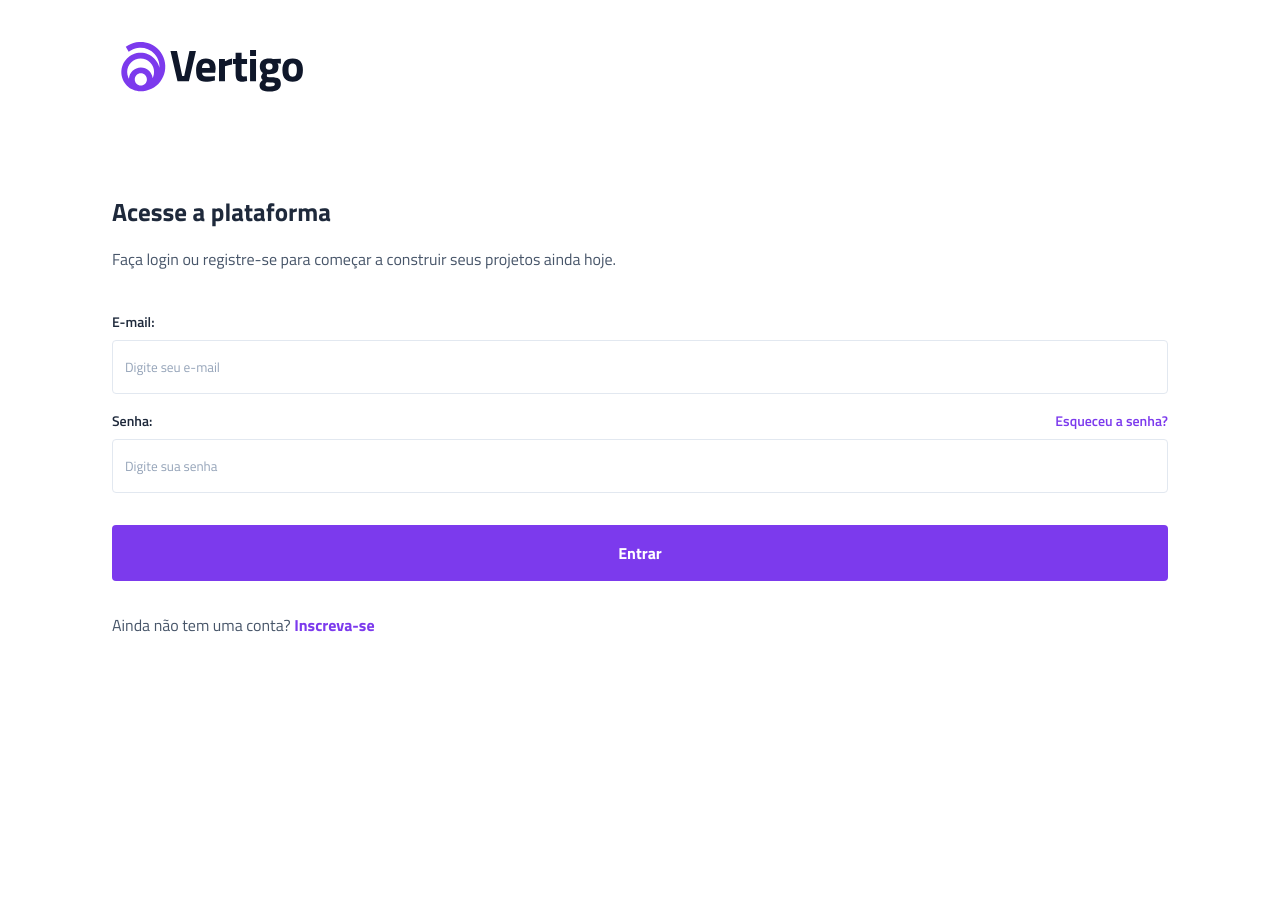
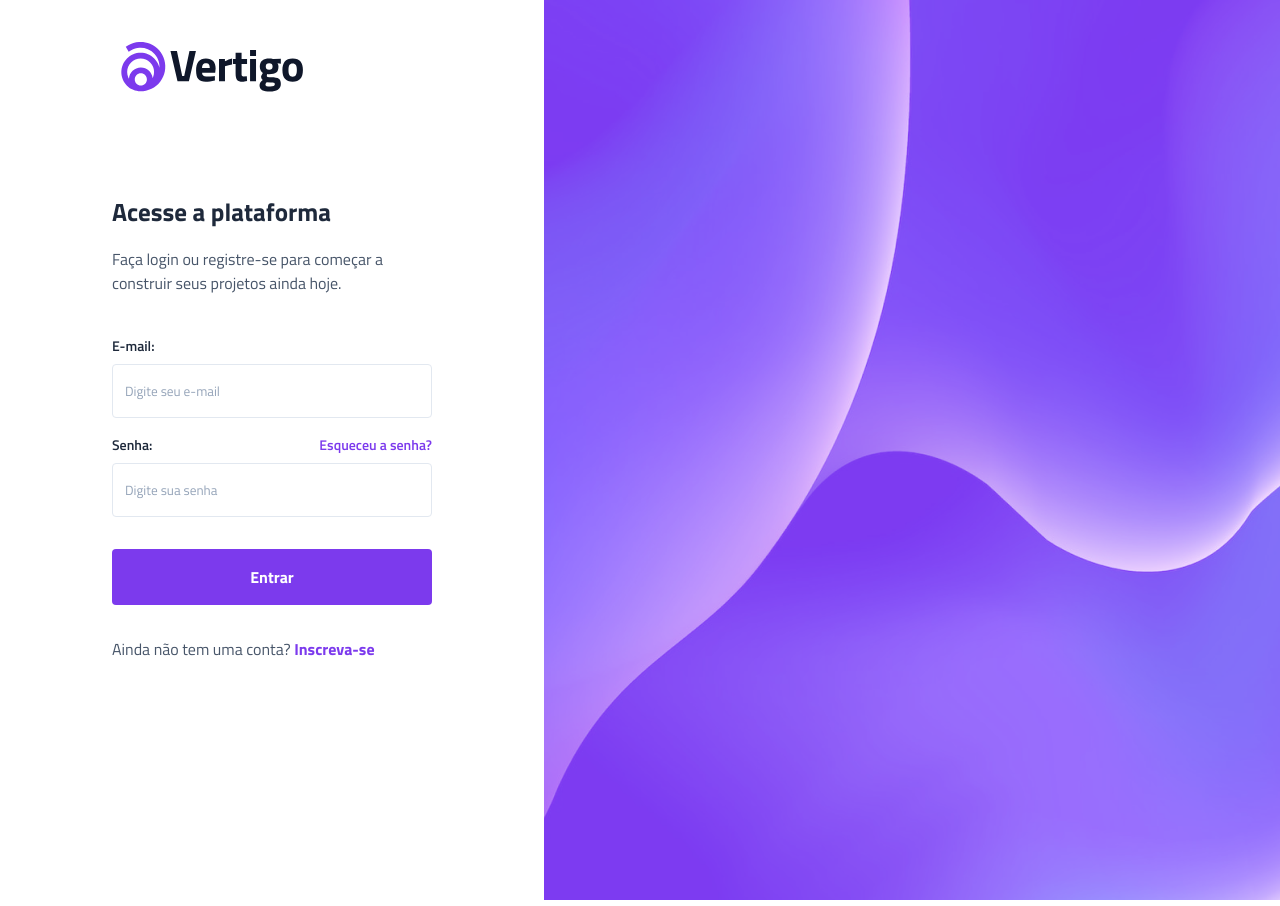
Before and after one commit to igorandradecavalcante/Projeto-Vertigo, a plain HTML site: page index.html in a window 1280 px wide. Before the commit the page ends 800 px from the top, so only its background shows below. Drawn offline with Linux system fonts and the light colour scheme.

Commit message:
insercao do background desktop

```diff
--- a/index.html
+++ b/index.html
@@ -13,7 +13,7 @@
 
 <body>
     <div class="conteudo">
-            <header>
+       <header>
             <img src="./imagens/logo.svg" alt="logo">
         </header>
 
@@ -45,7 +45,12 @@
                 </p>
             </section>
         </main>
+    </div>
+    <div class="bg-desktop">
+        <img src="./imagens/bg-desktop.png" alt="background desktop">
+    </div>
+
 </body>
-</div>
+
 
 </html
--- a/style.css
+++ b/style.css
@@ -15,7 +15,7 @@
 }
 
 header {
-    background-image: url(./imagens/img\ \(1\).png);
+    background-image: url(./imagens/img.png);
     background-size: cover;
     height: 8.375rem;
 
@@ -118,7 +118,14 @@ main {
     font-size: 1rem;
 }
 
+.bg-desktop {
+    display: none;
+}
+
 @media(min-width: 1000px) {
+    body {
+        display: flex;
+    }
     header {
         background: none;
         justify-content: flex-start;
@@ -132,4 +139,13 @@ main {
     main {
         padding-inline: 7rem;
     }
+
+    .conteudo {
+        width: 100%;
+    }
+
+    .bg-desktop {
+        display: block;
+        width: 100%;
+    }
 }
```
Also changed, not shown: imagens/bg-desktop.png (added), imagens/img.png (renamed from imagens/img (1).png).
